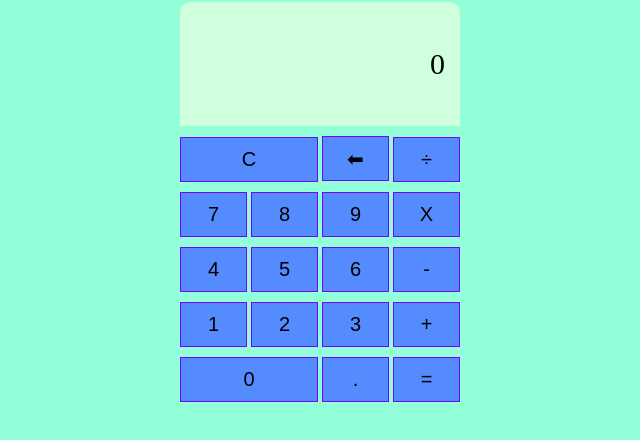
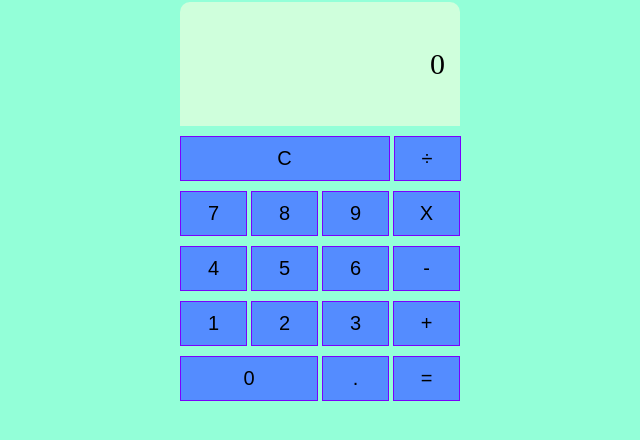
Before and after one commit to Smek-one/calculator, a plain HTML site: page index.html in a window 1280 px wide. Shown: the part 78-518 px from the top of the page, without its empty margins (320-960 px from the left). Drawn offline with Linux system fonts and the light colour scheme.

Commit message:
css adjusting 1

```diff
--- a/index.html
+++ b/index.html
@@ -20,7 +20,6 @@
 <div class="buttons-section">
 <div class="first-row">
    <button id="r1-1">C</button>
-   <button class="button">⬅</button>
    <button id="r1-4">÷</button>
 </div>
 
--- a/style.css
+++ b/style.css
@@ -38,6 +38,9 @@ button:active {
       margin: auto;
 }
 
-#r1-1, #r5-1{
+#r5-1{
     width: 138px;
 }
+#r1-1{
+  width: 210px;
+}
```
